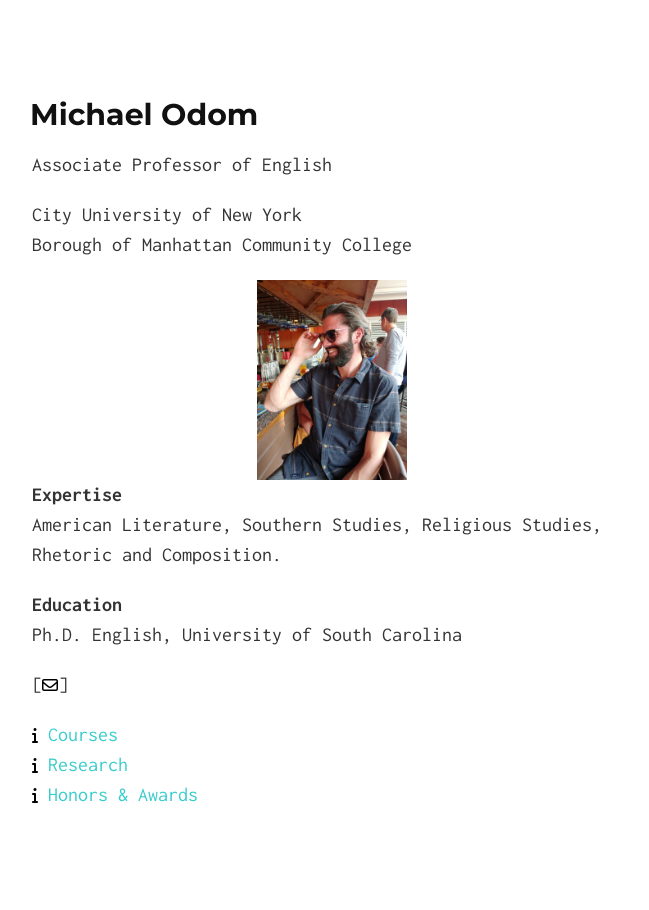
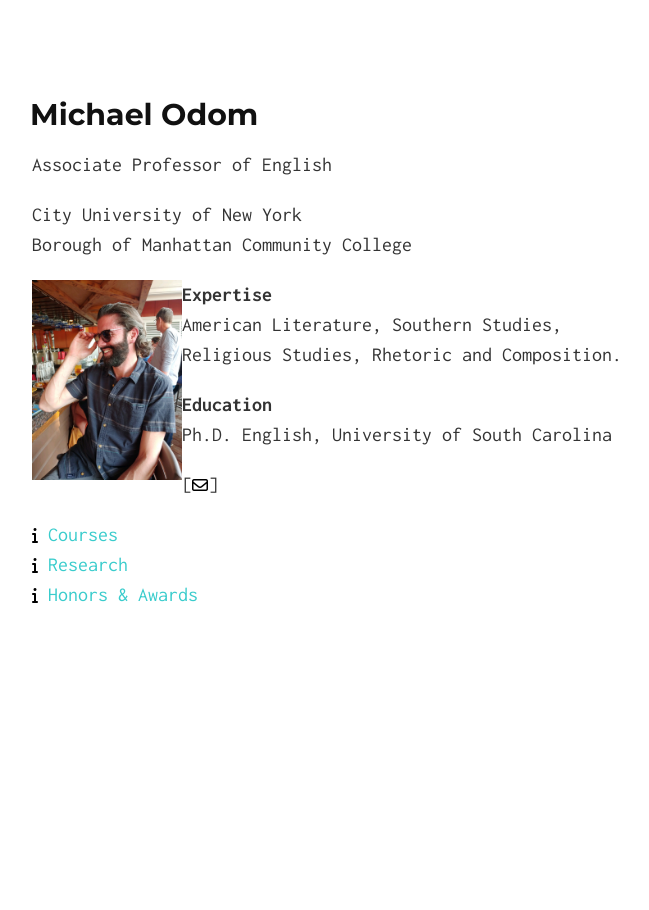
Before and after one commit to michaelodom/michaelodom.github.io, a Jekyll site: the page built from index.md, in a window 1280 px wide. Shown: the whole page, without its empty margins (308-957 px from the left). Built offline with Jekyll 4.4.1, drawn with Linux system fonts in a browser that asks for light colours; nearby versions of some CDN libraries; our own code applies the rules of GitHub Pages for plain Markdown files.

Commit message:
Update index.md

```diff
--- a/index.md
+++ b/index.md
@@ -5,8 +5,9 @@ Associate Professor of English
 City University of New York
 Borough of Manhattan Community College
 
-<div style="clear: none !important;">
-<img src="/icons/IMG_0173.JPG" width = "25%" float="left"/>
+
+<div style="text-align:left">
+<img src="/icons/IMG_0173.JPG" width = "25%" align="left"/>
 <strong> Expertise </strong>
 <p> American Literature, Southern Studies, Religious Studies, Rhetoric and Composition. </p>
 <strong> Education </strong>
```
